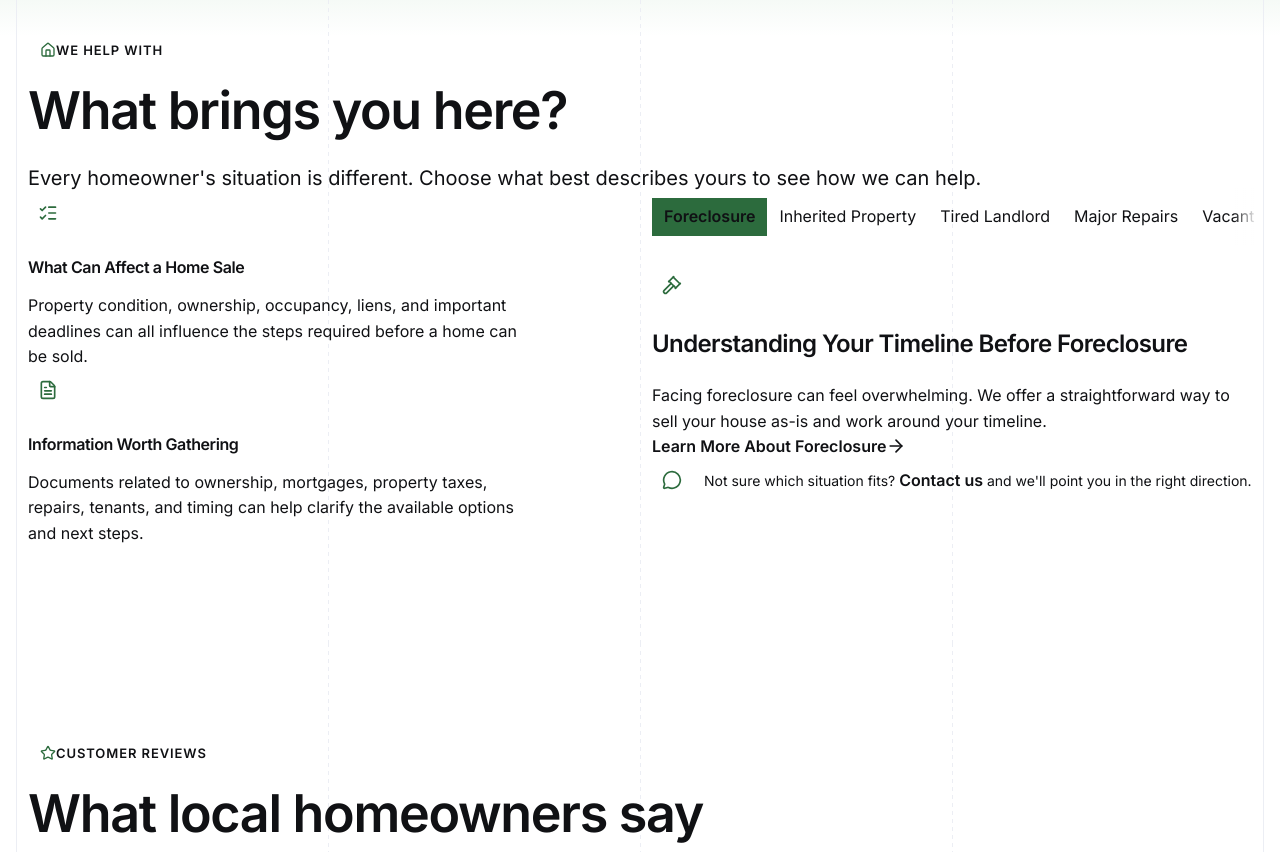
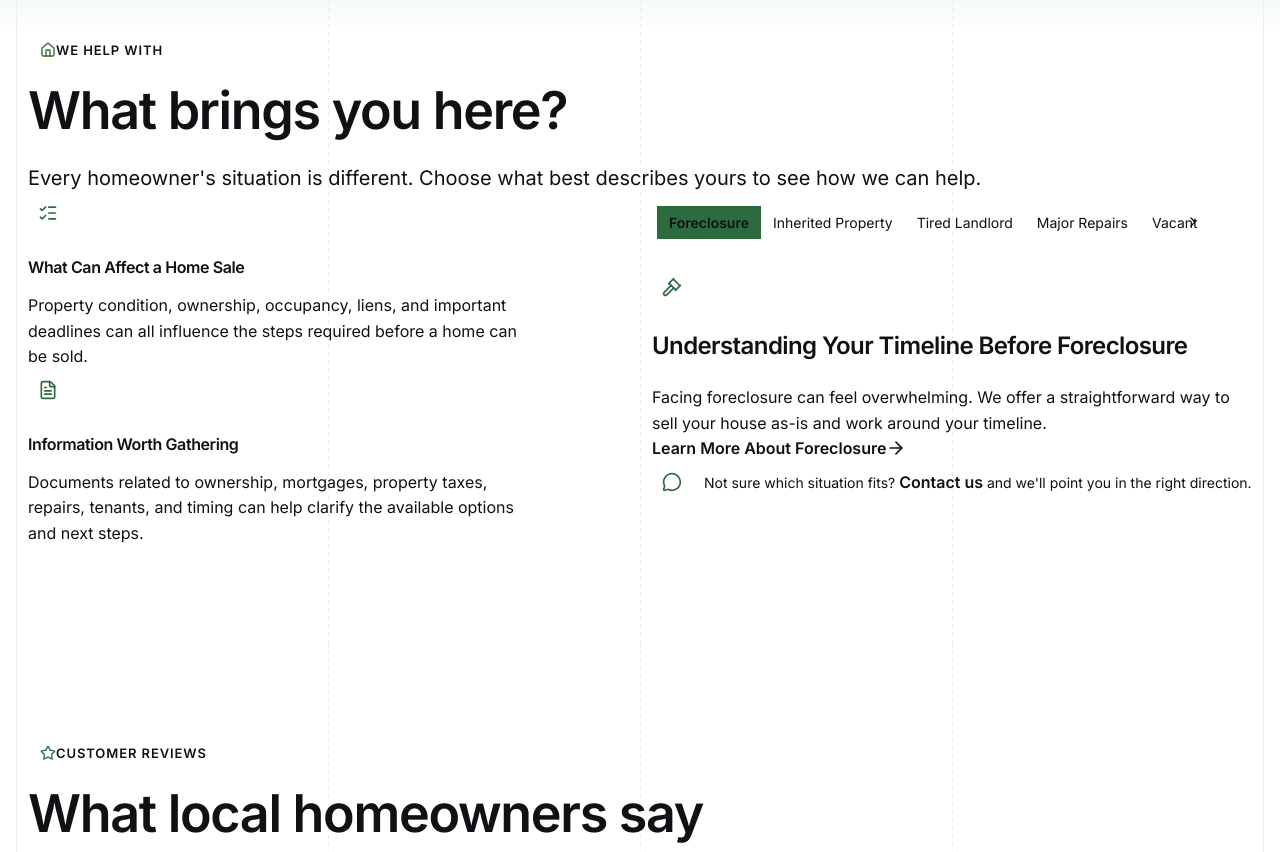
Before and after one commit to YHICAdmin/your-house-in-cash, a Next.js app: page / in a window 1280 px wide. Shown: the part 808-1660 px from the top of the page. Built offline with nearby package versions, Linux system fonts and the light colour scheme.

Commit message:
feat: improve situation selector scrolling cues

```diff
--- a/project-documentation/website-specification/area-page.md
+++ b/project-documentation/website-specification/area-page.md
@@ -417,10 +417,11 @@ Contains, in document order:
 ### Visual Design
 
 * Across all Breakpoints, the Situation Selector remains visually open and transparent, without a surrounding Card, background, Border, Radius, or Shadow.
-* A subtle right-edge fade using the owning Section's background color overlays the final `24px` (`M`) of the carousel viewport whenever additional options remain beyond the visible area.
+* A subtle right-edge fade using the owning Section's background color overlays the final `32px` (`L`) of the carousel viewport whenever additional options remain beyond the visible area. A mirrored left-edge fade appears when scrolling back is available.
 * The fade uses the established `150ms ease` opacity transition.
 * The carousel does not display a persistent scrollbar.
-* Each option uses the global `Body` typography and `Text Primary` color.
+* Each option uses `14px / 400 / 1.5` typography and `Text Primary` color across all Breakpoints.
+* The scroll controls use small `16px` Lucide `ChevronRight` and `ChevronLeft` icons in `Text Secondary`, on a transparent background.
 * The default state does not use a background, Border, Divider, Radius, or Shadow.
 * Across all Breakpoints, the selected option's visible label uses global Surface text at `600` font weight on a Brand Green Dark background with the global Pill Radius, without a Border or Shadow.
 * When an unselected option is hovered, its text changes to Brand Green Dark while its font weight remains unchanged.
@@ -433,10 +434,12 @@ Contains, in document order:
 * Text is left-aligned.
 * Each option has a minimum interactive height of `48px`.
 * Each option's visible label uses `6px` vertical and `12px` horizontal internal padding so the selected pill remains compact within the larger interactive target.
-
-### Spacing After
-
-* `24px` (`M`) separates the Situation Selector from the Selected Situation Content across all Breakpoints.
+* Reserve `32px` (`L`) at each side for a scroll control with a `32px` by `48px` interactive area.
+* Size the visible options area to deliberately reveal part of another label at the right edge in the initial view. Adapt this preview to the available width and actual label widths.
+
+### Spacing After
+
+* `16px` (`S`) separates the Situation Selector from the Selected Situation Content across all Breakpoints.
 
 ### Interaction
 
@@ -446,7 +449,9 @@ Contains, in document order:
 * Users can move through the overflowed carousel using touch swipe, trackpad scrolling, or pointer dragging.
 * The carousel viewport uses a `grab` cursor where it is draggable and a `grabbing` cursor during pointer dragging; the options retain their pointer cursor.
 * When keyboard focus reaches an option outside the visible carousel viewport, that option scrolls into view.
-* The carousel does not use separate previous or next controls.
+* The right scroll control appears while more options remain to the right; the left control appears while scrolling back is available. At each end, the corresponding control becomes hidden and disabled while its reserved space is retained.
+* Each scroll-control activation moves the list by `75%` of its visible width in the corresponding direction, preserving the selected situation.
+* Scroll-control navigation uses smooth scrolling, or immediate scrolling when reduced motion is preferred.
 
 ### Accessibility
 
@@ -457,6 +462,7 @@ Contains, in document order:
 * Selected Situation Content updates are announced politely without interrupting other assistive-technology output.
 * Update announcement template: `[Situation] details are now available.`
 * Keyboard focus remains visible when navigating the carousel across all Breakpoints.
+* The scroll controls use native buttons with accessible names `Next situations` and `Previous situations`; their icons are decorative.
 
 ### Responsive Behavior
 
--- a/src/components/area/area-situations.module.css
+++ b/src/components/area/area-situations.module.css
@@ -71,21 +71,50 @@
 .selectorViewport {
   position: relative;
   min-width: 0;
-  margin: -5px -5px calc(var(--spacing-m) - 5px);
+  margin-bottom: var(--spacing-s);
+  padding-inline: var(--spacing-l);
 }
 
-.selectorViewport::after {
+.selectorViewport::after,
+.selectorViewport::before {
   position: absolute;
+  top: 0;
+  bottom: 0;
   z-index: 1;
-  inset-block: 0;
-  right: 0;
-  width: var(--spacing-m);
+  width: var(--spacing-l);
   background: linear-gradient(to right, transparent, var(--color-background));
   content: "";
   opacity: 0;
   pointer-events: none;
   transition: opacity 150ms ease;
 }
+
+.selectorViewport::after { right: calc(var(--spacing-l) + var(--preview-inset, 0px)); }
+.selectorViewport::before {
+  left: var(--spacing-l);
+  transform: rotate(180deg);
+}
+
+.hasOverflowBefore::before { opacity: 1; }
+
+.scrollControl {
+  position: absolute;
+  top: 5px;
+  display: flex;
+  align-items: center;
+  justify-content: center;
+  width: var(--spacing-l);
+  height: 48px;
+  padding: 0;
+  border: 0;
+  background: transparent;
+  color: var(--color-text-secondary);
+  cursor: pointer;
+}
+
+.previousControl { left: 0; }
+.nextControl { right: var(--preview-inset, 0px); }
+.scrollControl:disabled { visibility: hidden; }
 
 .hasOverflowAfter::after {
   opacity: 1;
@@ -126,6 +155,9 @@
   color: var(--color-text-primary);
   cursor: pointer;
   font-weight: 400;
+  font-size: 14px;
+  line-height: 1.5;
+  user-select: none;
   text-align: left;
   box-shadow: none;
 }
--- a/src/components/area/situation-explorer.tsx
+++ b/src/components/area/situation-explorer.tsx
@@ -3,6 +3,8 @@
 import {
   ArrowRight,
   Building2,
+  ChevronLeft,
+  ChevronRight,
   ClipboardX,
   Gavel,
   Hammer,
@@ -130,6 +132,7 @@ export function SituationExplorer({
   const [selectedIndex, setSelectedIndex] = useState(0);
   const [announcement, setAnnouncement] = useState("");
   const [hasOverflowAfter, setHasOverflowAfter] = useState(false);
+  const [hasOverflowBefore, setHasOverflowBefore] = useState(false);
   const [isDragging, setIsDragging] = useState(false);
   const selectorRef = useRef<HTMLDivElement>(null);
   const dragStateRef = useRef({
@@ -148,12 +151,33 @@ export function SituationExplorer({
     const updateOverflow = () => {
       const remaining = selector.scrollWidth - selector.clientWidth - selector.scrollLeft;
       setHasOverflowAfter(remaining > 1);
+      setHasOverflowBefore(selector.scrollLeft > 1);
     };
 
     updateOverflow();
 
-    const observer = new ResizeObserver(updateOverflow);
-    observer.observe(selector);
+    const sizeSelector = () => {
+      selector.style.width = "";
+      const available = selector.clientWidth;
+      const options = Array.from(selector.children) as HTMLElement[];
+      const start = options[0]?.offsetLeft ?? 0;
+      const edgeIndex = options.findIndex((option) =>
+        option.offsetLeft - start + option.offsetWidth >= available - 24
+      );
+      const candidate = options[edgeIndex];
+      const edgeOption = candidate && candidate.offsetLeft - start > available - 48
+        ? options[Math.max(0, edgeIndex - 1)] : candidate;
+      if (edgeOption && selector.scrollWidth > available) {
+        // End inside a label so the initial view deliberately previews another option.
+        selector.style.width = `${Math.min(available, edgeOption.offsetLeft - start + edgeOption.offsetWidth / 2)}px`;
+      }
+      selector.parentElement?.style.setProperty("--preview-inset", `${available - selector.clientWidth}px`);
+      updateOverflow();
+    };
+    sizeSelector();
+    void document.fonts.ready.then(sizeSelector);
+    const observer = new ResizeObserver(sizeSelector);
+    observer.observe(selector.parentElement!);
     selector.addEventListener("scroll", updateOverflow, { passive: true });
 
     return () => {
@@ -167,6 +191,15 @@ export function SituationExplorer({
 
     setSelectedIndex(index);
     setAnnouncement(`${situations[index].label} details are now available.`);
+  }
+
+  function scrollSelector(direction: number) {
+    const selector = selectorRef.current;
+    if (!selector) return;
+    selector.scrollBy({
+      left: direction * selector.clientWidth * 0.75,
+      behavior: window.matchMedia("(prefers-reduced-motion: reduce)").matches ? "auto" : "smooth",
+    });
   }
 
   function handlePointerDown(event: ReactPointerEvent<HTMLDivElement>) {
@@ -222,8 +255,13 @@ export function SituationExplorer({
   return (
     <>
       <div
-        className={`${styles.selectorViewport}${hasOverflowAfter ? ` ${styles.hasOverflowAfter}` : ""}`}
+        className={`${styles.selectorViewport}${hasOverflowAfter ? ` ${styles.hasOverflowAfter}` : ""}${hasOverflowBefore ? ` ${styles.hasOverflowBefore}` : ""}`}
       >
+        <button type="button" className={`${styles.scrollControl} ${styles.previousControl}`}
+          aria-label="Previous situations" disabled={!hasOverflowBefore}
+          onClick={() => scrollSelector(-1)}>
+          <ChevronLeft size={16} aria-hidden="true" />
+        </button>
         <div
           ref={selectorRef}
           className={`${styles.selector}${isDragging ? ` ${styles.dragging}` : ""}`}
@@ -248,7 +286,7 @@ export function SituationExplorer({
               <button
                 key={situation.slug}
                 id={`situation-option-${situation.slug}`}
-                className={`${styles.option} text-body${isSelected ? ` ${styles.selectedOption}` : ""}`}
+                className={`${styles.option}${isSelected ? ` ${styles.selectedOption}` : ""}`}
                 type="button"
                 aria-controls={selectedContentId}
                 aria-pressed={isSelected}
@@ -266,6 +304,11 @@ export function SituationExplorer({
             );
           })}
         </div>
+        <button type="button" className={`${styles.scrollControl} ${styles.nextControl}`}
+          aria-label="Next situations" disabled={!hasOverflowAfter}
+          onClick={() => scrollSelector(1)}>
+          <ChevronRight size={16} aria-hidden="true" />
+        </button>
       </div>
 
       <div
```
